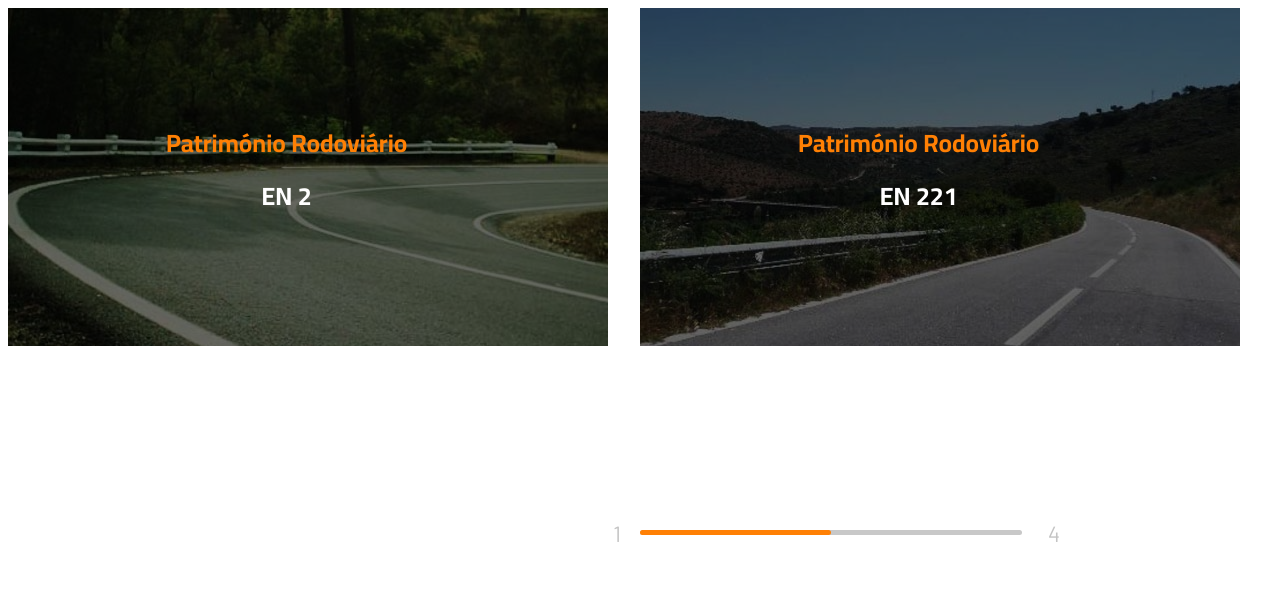
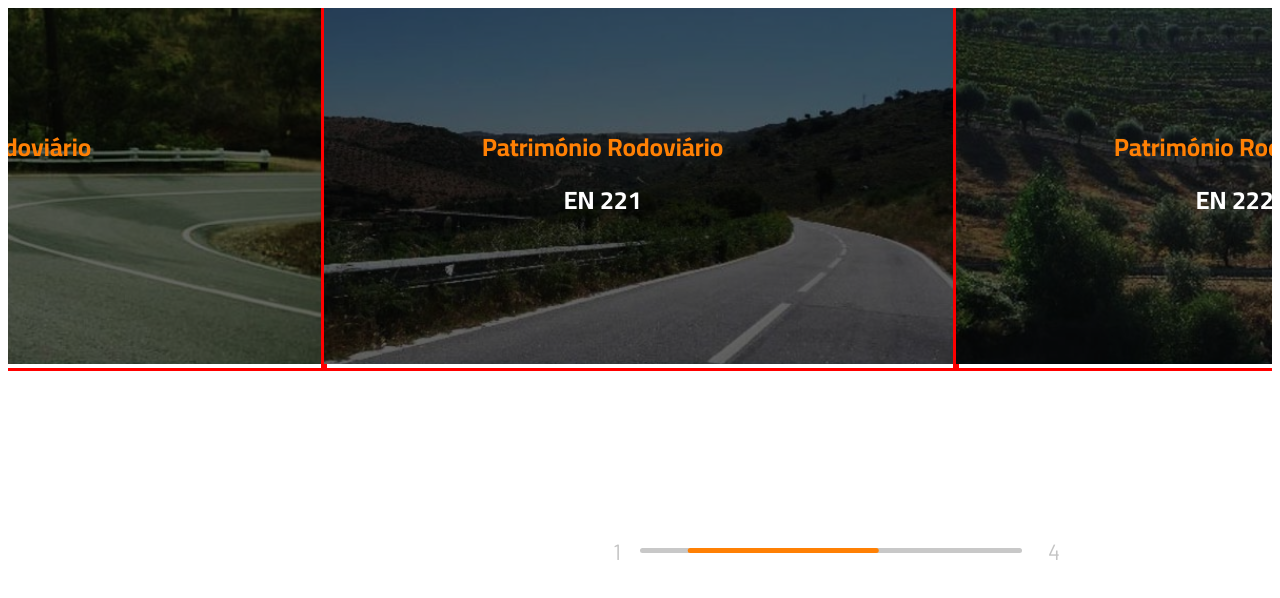
Before and after one commit to matias2018/test1, a plain HTML site: page slider3/slider3.html in a window 1280 px wide. Drawn offline with nearby package versions, Linux system fonts and the light colour scheme.

Commit message:
image 100% width

```diff
--- a/slider3/slider3.css
+++ b/slider3/slider3.css
@@ -42,7 +42,12 @@
   top: -10px;
 }
 
+.swiper-slide{
+  outline: 3px solid red;
+}
+
 img {
+  width: 100%;
   filter: brightness(0.4);
 }
 
--- a/slider3/slider3.js
+++ b/slider3/slider3.js
@@ -23,5 +23,6 @@ const swiper = new Swiper('.swiper-container', {
   centeredSlides: true,
   centeredSlidesBounds: true,
   slidesPerView: 2,
+  spaceBetween: 0,
   height: 1500,
 });
```
